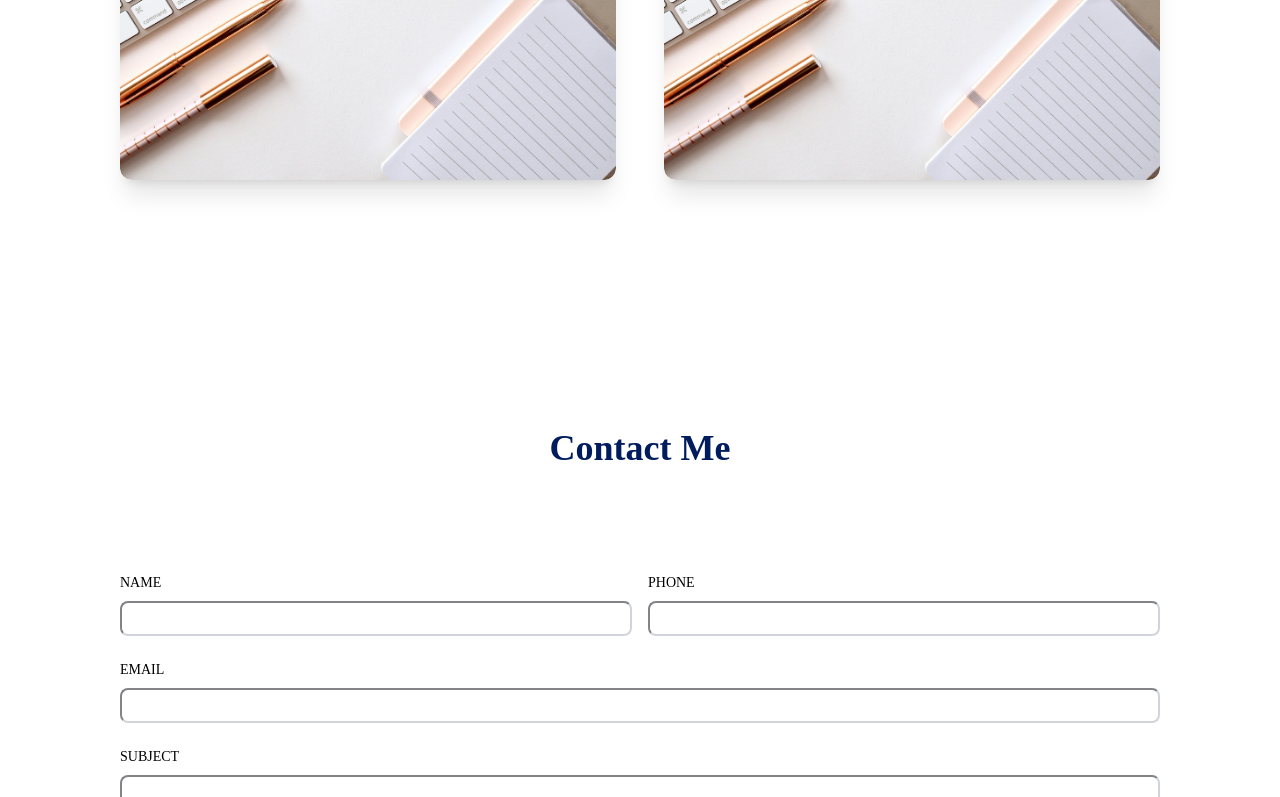
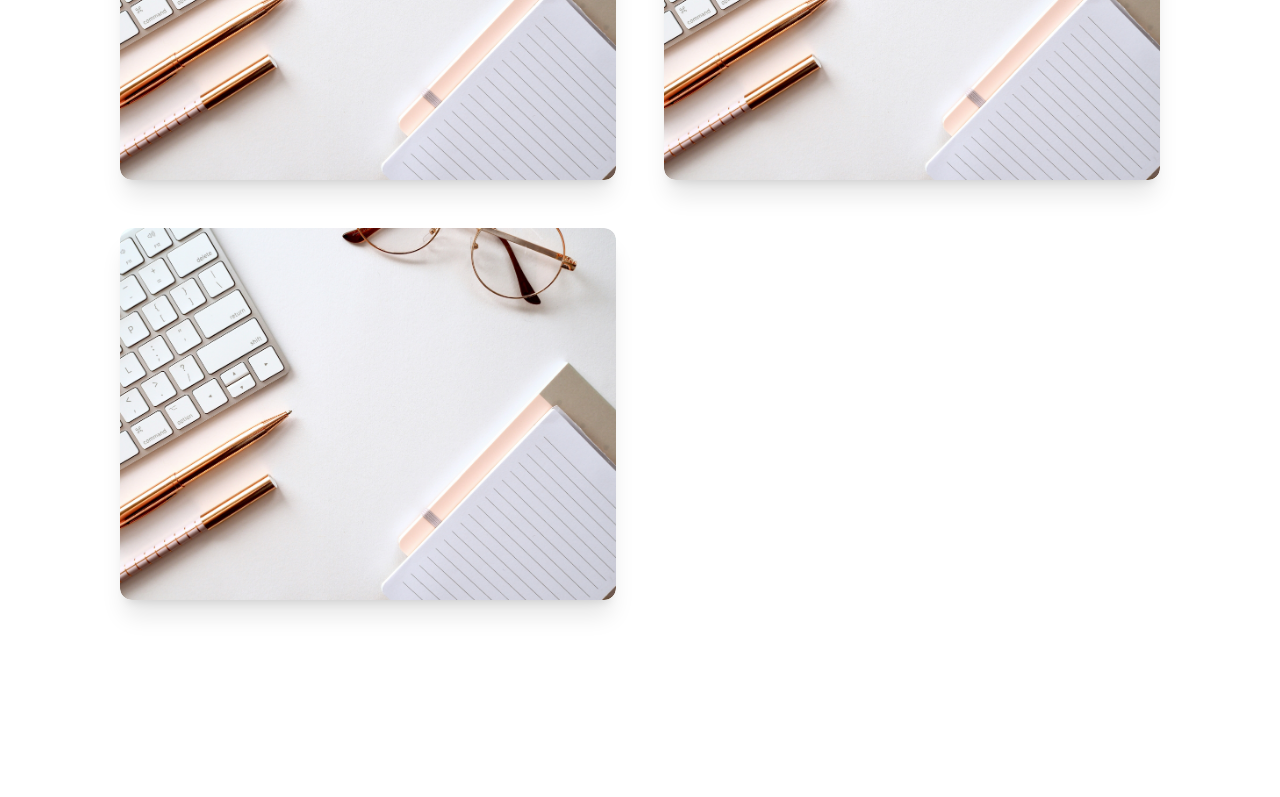
Before and after one commit to habiburahmanrulialif/web-portofolio, a React (Vite) app in the folder frontend/: page / in a window 1280 px wide. Shown: the part 2660-3457 px from the top of the page. Built offline with nearby package versions, Linux system fonts and the light colour scheme.

Commit message:
update link for portofolio project

```diff
--- a/frontend/src/components/portofolio/Portofolio.jsx
+++ b/frontend/src/components/portofolio/Portofolio.jsx
@@ -17,10 +17,11 @@ const Portofolio = () => {
                     dolorum. Quas optio ex perferendis temporibus?
                 </p>
                 <div className="projectItem">
-                    <ProjectItem img={testImg} title="test" link="#" />
-                    <ProjectItem img={testImg} title="test" link="#" />
-                    <ProjectItem img={testImg} title="test" link="#" />
-                    <ProjectItem img={testImg} title="test" link="#" />
+                    <ProjectItem img={testImg} title="Chatter50" link="chatter50.up.railway.app" />
+                    <ProjectItem img={testImg} title="Network50" link="network50.up.railway.app" />
+                    <ProjectItem img={testImg} title="Mail50" link="mail50.up.railway.app" />
+                    <ProjectItem img={testImg} title="Commerce50" link="commerce50.up.railway.app" />
+                    <ProjectItem img={testImg} title="Wiki50" link="wiki50.up.railway.app" />
                 </div>
             </div>
         </div>
```
